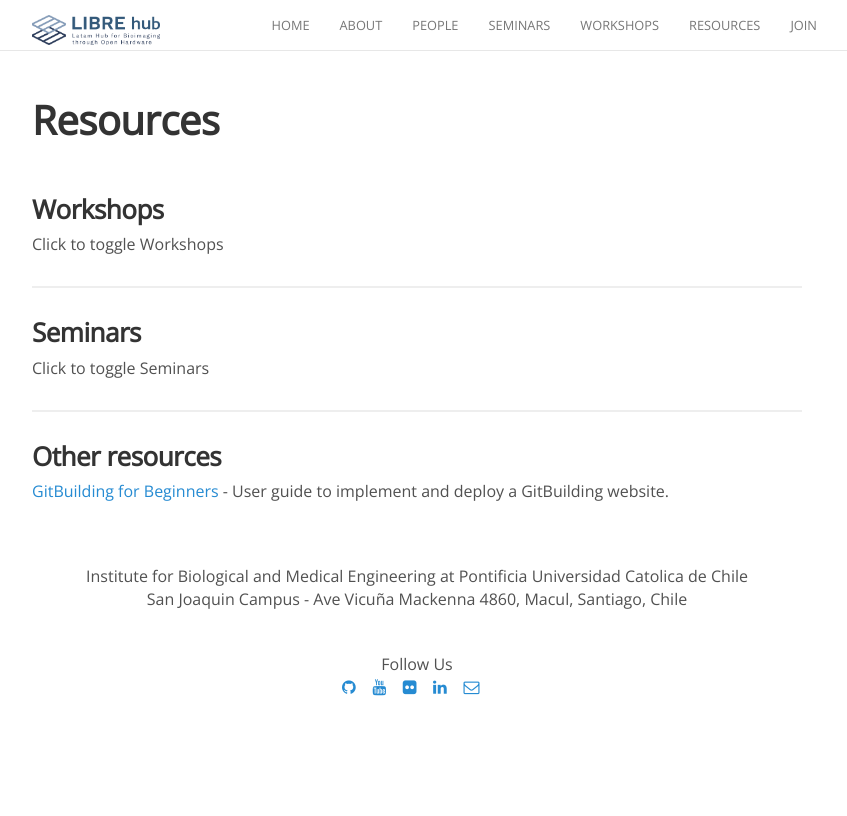
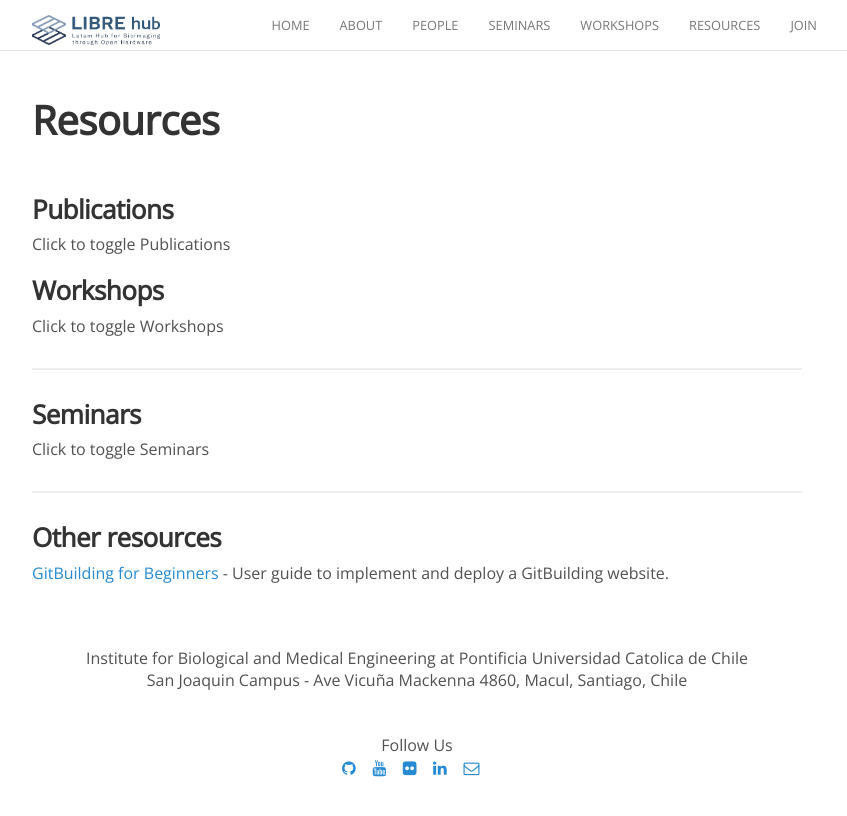
Before and after one commit to LIBREhub/LIBREhub.github.io, a Jekyll site: the page built from resources_toggle.md, in a window 1280 px wide. Shown: the top 816 px of the page, without its empty margins (223-1070 px from the left). Built offline with Jekyll 4.4.1, drawn with Linux system fonts in a browser that asks for light colours; nearby versions of some CDN libraries.

Commit message:
Create Section of Publications

```diff
--- a/resources_toggle.md
+++ b/resources_toggle.md
@@ -13,6 +13,20 @@ permalink: /resources_toggle/
     });
   });
 </script>
+
+### **Publications**
+
+<p class="toggle-text">Click to toggle Publications</p>
+
+<div class="content list" style="display: none;">
+  {% for post in site.publications %}
+    <div class="list-item">
+      <p class="list-post-title">
+        - {{ post.title }} (<small>{{ post.date | date: "%m/%d/%y" }}</small>)
+      </p>
+    </div>
+  {% endfor %}
+</div>
 
 ### **Workshops**
 
```
Also changed, not shown: _publications/2017-01-01-Welcome-to-the-Journal-of-Open-Hardware.md (added, +10 -0 lines), _publications/2020-01-01-Standardisation-of-practices-in-Open-Source-Hardware.md (added, +10 -0 lines).
